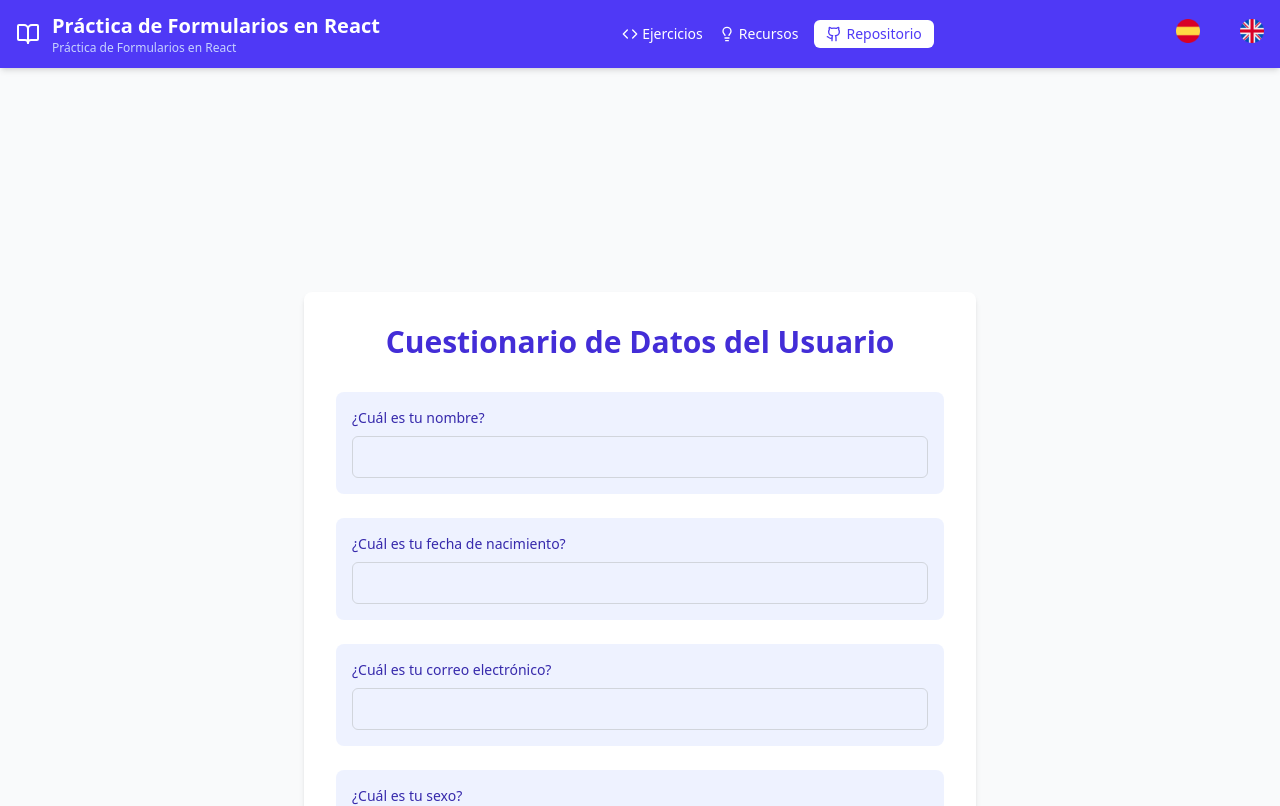
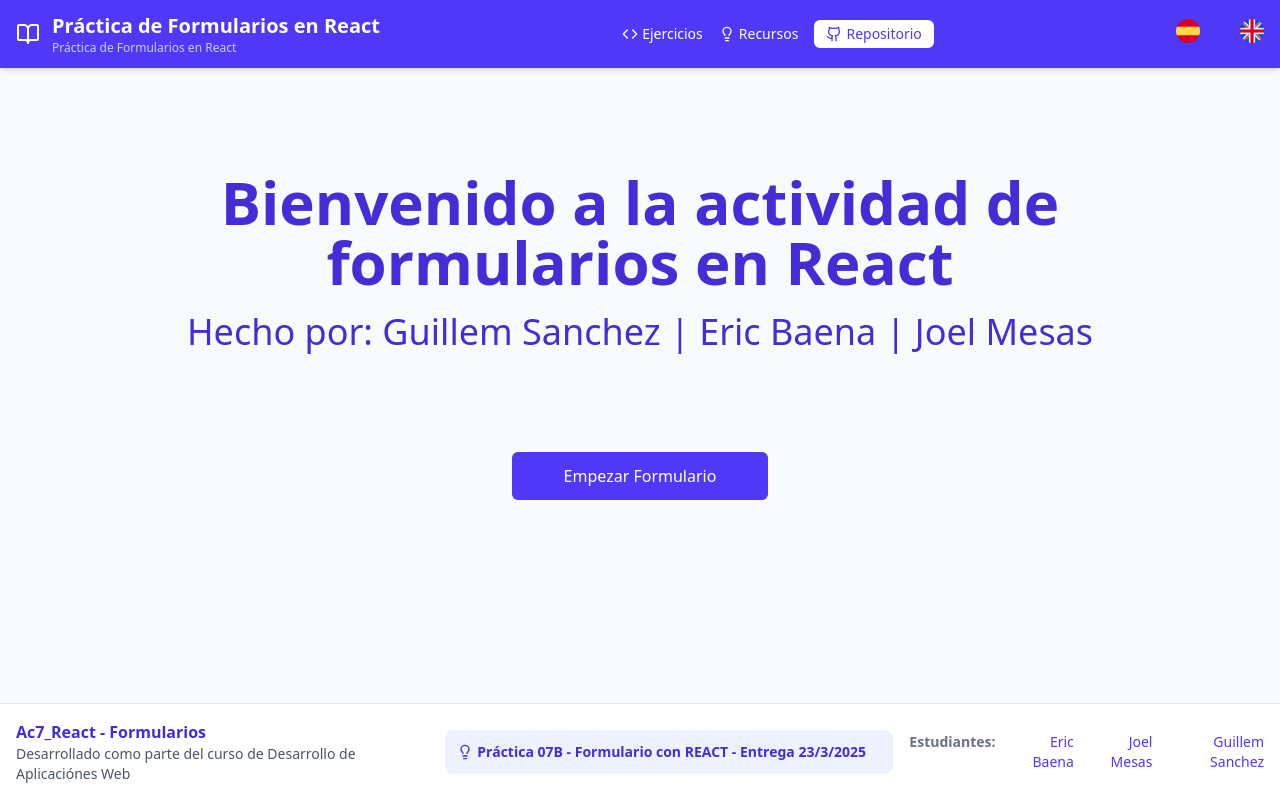
Before and after one commit to EricB-59/Ac7-React_JoErGu, a React (Vite) app: page / in a window 1280 px wide. Shown: the top 806 px of the page. Built offline with nearby package versions, Linux system fonts and the light colour scheme.

Commit message:
Result component done

```diff
--- a/public/data/form_data.json
+++ b/public/data/form_data.json
@@ -59,7 +59,7 @@
     "titulo": "Cuestionario de Evaluación Académica",
     "preguntas": [
       {
-        "id": "comentarios",
+        "id": "comentarios_ea",
         "tipo": "textarea",
         "pregunta": "¿Qué mejorarías en el curso?",
         "respuesta": "El contenido del curso está bien, pero sería útil más ejemplos prácticos.",
@@ -104,7 +104,7 @@
     "titulo": "Encuesta de Preferencias en Tecnología",
     "preguntas": [
       {
-        "id": "comentarios",
+        "id": "comentarios_pt",
         "tipo": "textarea",
         "pregunta": "¿Qué tecnología te gustaría aprender en el futuro?",
         "respuesta": "Me gustaría aprender sobre inteligencia artificial y machine learning.",
@@ -143,7 +143,7 @@
     "titulo": "Encuesta de Preferencias de Cine",
     "preguntas": [
       {
-        "id": "comentarios",
+        "id": "comentarios_pc",
         "tipo": "textarea",
         "pregunta": "¿Qué género de películas prefieres?",
         "respuesta": "Acción, ciencia ficción y comedia.",
--- a/src/App.tsx
+++ b/src/App.tsx
@@ -1,11 +1,43 @@
+import { useState } from "react";
 import Form from "./Form";
+import Welcome from "./Welcome";
+import Results from "./Results";
+import { useTranslation } from "react-i18next";
 
 function App() {
+  const [stage, setStage] = useState(0);
+  const [t, i18n] = useTranslation("global");
+
+  function handleChangeStage() {
+    setStage((prevState) => prevState + 1);
+  }
+
+  function renderStage() {
+    switch (stage) {
+      case 0:
+        return (
+          <Welcome>
+            <button
+              onClick={handleChangeStage}
+              className="bg-indigo-600 text-white px-6 py-2 rounded-md hover:bg-indigo-700 transition-colors focus:outline-none focus:ring-2 focus:ring-indigo-500 focus:ring-offset-2 w-64 h-12 cursor-pointer"
+            >
+              {t("body.button-start")}
+            </button>
+          </Welcome>
+        );
+      case 1:
+        return <Form stageFunction={handleChangeStage}></Form>;
+      case 2:
+        return <Results></Results>;
+      default:
+        return <h1>Problema cargando el formulario...</h1>;
+        break;
+    }
+  }
+
   return (
     <>
-      <main>
-        <Form></Form>
-      </main>
+      <main>{renderStage()}</main>
     </>
   );
 }
--- a/src/Form.tsx
+++ b/src/Form.tsx
@@ -13,11 +13,14 @@ interface Form {
   preguntas: Ask[];
 }
 
-export default function Form() {
+export default function Form({ stageFunction }: any) {
   const [form, setForm] = useState<Form[]>([]);
   const [actualForm, setActualForm] = useState(0);
   const [answers, setAnswers] = useState<{ [key: string]: string }>({});
 
+  /**
+   *
+   */
   useEffect(() => {
     const fetchForm = async () => {
       try {
@@ -45,7 +48,13 @@ export default function Form() {
   const handleSubmit = (e: React.FormEvent) => {
     e.preventDefault();
     console.log("Respuestas:", answers);
-    setActualForm((prevState) => prevState + 1);
+    // Cuando le das click al ultimo formulario invoca la funcion del padre para pasar la etapa de la App
+    // ! No puede ejecutar la funcion del padre hasta que valide el formulario
+    if (actualForm == 3) {
+      stageFunction();
+    } else {
+      setActualForm((prevState) => prevState + 1);
+    }
   };
 
   // Verificar si hay datos cargados
@@ -127,7 +136,7 @@ export default function Form() {
 
   return (
     <>
-      <section className="bg-white rounded-lg shadow-md p-8 max-w-2xl mx-auto mt-50">
+      <section className="bg-white rounded-lg shadow-md p-8 max-w-2xl mx-auto mt-10">
         <h1 className="text-3xl font-bold text-center text-indigo-700 mb-8">
           {currentForm.titulo}
         </h1>
--- a/src/Layout.tsx
+++ b/src/Layout.tsx
@@ -16,7 +16,7 @@ function Layout({ children }: any) {
               <div>
                 <h1 className="font-bold text-xl">{t("header.title")} </h1>
                 <p className="text-xs text-indigo-200">
-                  {t("header.subtitle")}{" "}
+                  {t("header.subtitle")}
                 </p>
               </div>
             </div>
@@ -24,21 +24,24 @@ function Layout({ children }: any) {
             {/* Navegación simple */}
             <nav className="flex space-x-4 items-center">
               <a
-                href="#"
+                target="_blank"
+                href="https://github.com/Stucom-Pelai/MarkDown-Mermaid/blob/main/REACT/PRACTICA-REACT+FORMULARIO.md"
                 className="flex items-center space-x-1 hover:text-indigo-200 transition-colors text-sm"
               >
                 <Code size={16} />
                 <span>{t("header.exercices")}</span>
               </a>
               <a
-                href="#"
+                target="_blank"
+                href="https://github.com/Stucom-Pelai/MarkDown-Mermaid/tree/main/REACT"
                 className="flex items-center space-x-1 hover:text-indigo-200 transition-colors text-sm"
               >
                 <Lightbulb size={16} />
                 <span>{t("header.resources")}</span>
               </a>
               <a
-                href="#"
+                target="_blank"
+                href="https://github.com/EricB-59/Ac7-React_JoErGu"
                 className="flex items-center space-x-1 bg-white text-indigo-600 px-3 py-1 rounded-md text-sm font-medium hover:bg-indigo-100 transition-colors"
               >
                 <Github size={16} />
--- /dev/null
+++ b/src/Results.css
@@ -0,0 +1,5 @@
+.grid-responsive {
+  display: grid;
+  grid-template-columns: repeat(auto-fit, minmax(500px, 1fr));
+  gap: 32px;
+}
--- a/src/Results.tsx
+++ b/src/Results.tsx
@@ -1,7 +1,54 @@
+import { useEffect, useState } from "react";
+import "./Results.css";
+
+interface Ask {
+  id: string;
+  tipo: "text" | "number" | "select" | "check" | "textarea";
+  pregunta: string;
+  opciones?: string[];
+  respuesta: string;
+}
+
+interface Form {
+  titulo: string;
+  preguntas: Ask[];
+}
+
 export default function Results() {
+  const [forms, setForms] = useState<Form[]>([]);
+
+  useEffect(() => {
+    const fetchForm = async () => {
+      try {
+        const response = await fetch("/data/form_data.json");
+        const data = await response.json();
+        setForms(data);
+      } catch (error) {
+        console.error("Error al cargar el cuestionario:", error);
+      }
+    };
+    fetchForm();
+  }, []);
+
+  useEffect(() => {
+    console.log(forms);
+  }, [forms]);
+
   return (
     <>
-      <h1></h1>
+      <section className="grid-responsive ">
+        {forms.flatMap((form) =>
+          form.preguntas.map((quest) => (
+            <article
+              key={quest.id}
+              className="w-full h-auto border-2 rounded-xl p-4 flex flex-col gap-2"
+            >
+              <h3 className="font-semibold">{quest.pregunta}</h3>
+              <p className="font-medium">Respuesta: {}</p>
+            </article>
+          ))
+        )}
+      </section>
     </>
   );
 }
--- /dev/null
+++ b/src/Welcome.tsx
@@ -0,0 +1,19 @@
+import { useTranslation } from "react-i18next";
+
+export default function Welcome({ children }: any) {
+  const [t, i18n] = useTranslation("global");
+
+  return (
+    <section className="p-20 w-full h-full flex flex-col justify-center items-center gap-20">
+      <article>
+        <h1 className="text-6xl text-indigo-700 text-center font-bold">
+          {t("welcome.title")}
+        </h1>
+        <h2 className="text-4xl text-indigo-700 text-center p-5">
+          {t("welcome.sub-title")}
+        </h2>
+      </article>
+      {children}
+    </section>
+  );
+}
--- a/src/translations/en/global.json
+++ b/src/translations/en/global.json
@@ -8,7 +8,13 @@
     "lng-es": "Spanish",
     "lng-en": "English"
   },
-  "body": {},
+  "welcome": {
+    "title": "Welcome to the React forms activity",
+    "sub-title": "Done by: Guillem Sanchez : Eric Baena : Joel Mesas"
+  },
+  "body": {
+    "button-start": "Start Forms"
+  },
   "footer": {
     "main-text": "Ac7_React - Forms",
     "secondary-text": "Developed as part of the Web Application Development course",
--- a/src/translations/es/global.json
+++ b/src/translations/es/global.json
@@ -8,7 +8,13 @@
     "lng-es": "Español",
     "lng-en": "Inglés"
   },
-  "body": {},
+  "welcome": {
+    "title": "Bienvenido a la actividad de formularios en React",
+    "sub-title": "Hecho por: Guillem Sanchez | Eric Baena | Joel Mesas"
+  },
+  "body": {
+    "button-start": "Empezar Formulario"
+  },
   "footer": {
     "main-text": "Ac7_React - Formularios",
     "secondary-text": "Desarrollado como parte del curso de Desarrollo de Aplicaciónes Web",
```
